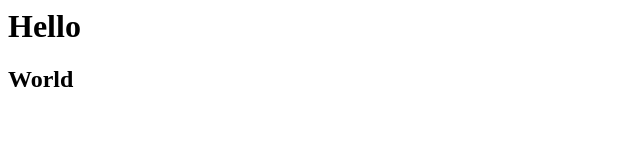
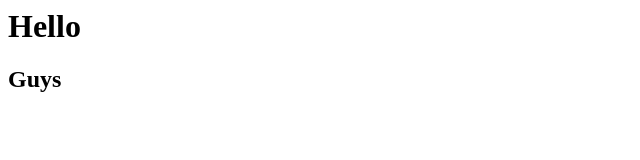
Before and after one commit to rui-2002/demo_github, a plain HTML site: page index.html in a window 1280 px wide. Shown: the full height of the page, 0-640 px from the left. Drawn offline with Linux system fonts and the light colour scheme.

Commit message:
undo git

```diff
--- a/index.html
+++ b/index.html
@@ -1,2 +1,2 @@
 <h1>Hello</h1>
-<h2>World</h2>
+<h2>Guys</h2>
```
